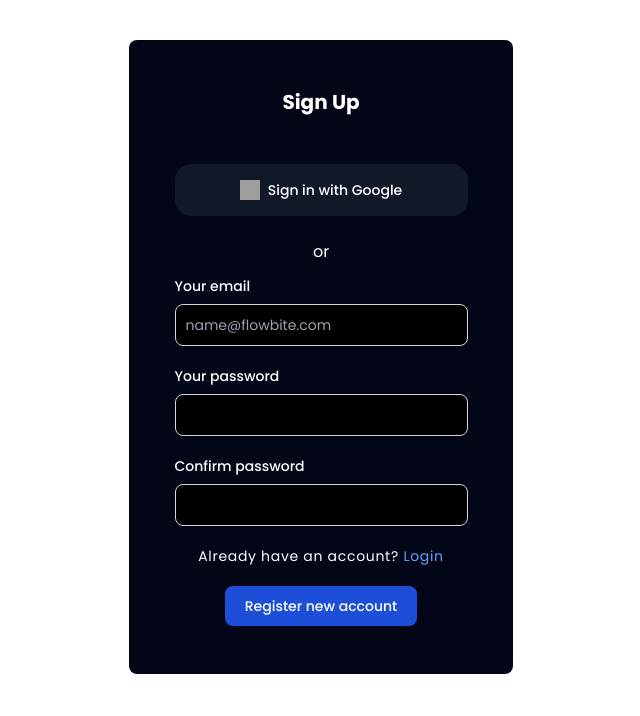
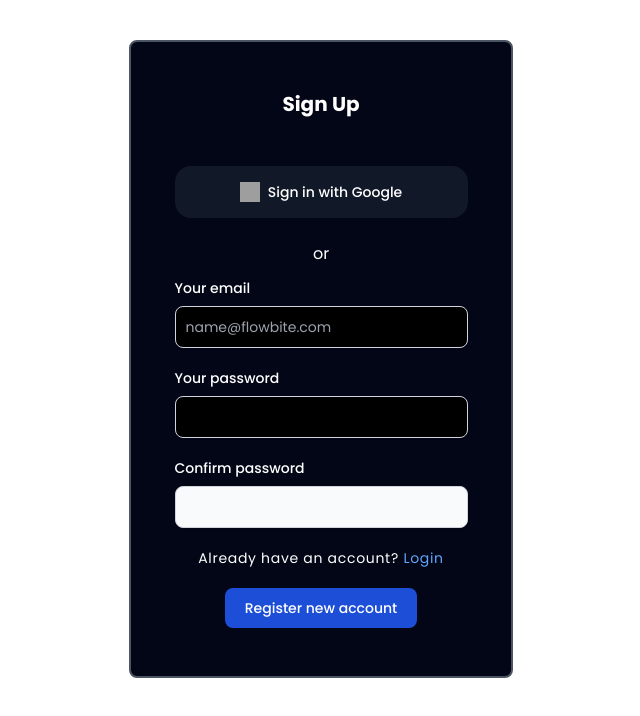
Before and after one commit to JeffreyJoel/Chat-app, a Next.js app: page /signup in a window 1280 px wide. Shown: the top 716 px of the page, without its empty margins (319-959 px from the left). Built offline with nearby package versions, Linux system fonts and the light colour scheme; grey boxes are pictures that could not be loaded.

Commit message:
sign up  page

```diff
--- a/app/login/page.tsx
+++ b/app/login/page.tsx
@@ -9,7 +9,7 @@ export default function Login() {
   const [password, setPassword] = useState("");
 
   return (
-    <form className="max-w-sm mx-auto w-[90%] bg-slate-950 hover:shadow-lg flex flex-col justify-center items-center py-12 mt-14  border-gray-400 rounded-lg p-8">
+    <form className="max-w-sm mx-auto w-[90%] bg-slate-950 hover:shadow-lg flex flex-col justify-center items-center py-12 mt-14 border-2 border-gray-600 rounded-lg p-8">
       <div>
         <h1 className="capitalize text-center font-bold text-xl mb-12">
           log in
--- a/app/page.tsx
+++ b/app/page.tsx
@@ -8,12 +8,12 @@ import Loading from "./loading";
 import { redirect } from "next/navigation";
 const ChatComponent: React.FC = () => {
 
-  // const auth = useSession({
-  //   required: true,
-  //   onUnauthenticated() {
-  //     redirect('/');
-  //   },
-  // });
+  const auth = useSession({
+    required: true,
+    onUnauthenticated() {
+      redirect('/');
+    },
+  });
   const { data: session, status } = useSession();
 
 
@@ -21,7 +21,7 @@ const ChatComponent: React.FC = () => {
 
   return (
     <div>
-    {status === 'loading' ? (
+    {status === "loading" ? (
 
       <Loading/>
     ) : status === 'authenticated' ? (
--- a/app/signup/page.tsx
+++ b/app/signup/page.tsx
@@ -12,6 +12,19 @@ export default function Signup() {
   const [email, setEmail] = useState("");
   const [password, setPassword] = useState("");
   const [confirmPassword, setConfirmPassword] = useState("");
+  const [passwordsMatch, setPasswordsMatch] = useState(true);
+
+  const handleConfirmPasswordChange = (e: { target: { value: SetStateAction<string>; }; }) => {
+    setConfirmPassword(e.target.value);
+    setPasswordsMatch(password === e.target.value);
+  };
+  const handlePasswordChange = (e: { target: { value: SetStateAction<string>; }; }) => {
+    setPassword(e.target.value);
+    setPasswordsMatch(e.target.value === confirmPassword);
+  };
+
+
+
 
   const signup = async () => {
     try {
@@ -32,7 +45,7 @@ export default function Signup() {
   };
 
   return (
-    <form className="max-w-sm mx-auto bg-slate-950 hover:shadow-lg flex flex-col justify-center items-center py-12 mt-10  border-gray-400 rounded-lg p-8">
+    <form className="max-w-sm mx-auto bg-slate-950 hover:shadow-lg flex flex-col justify-center items-center py-12 mt-10 border-2  border-gray-600 rounded-lg p-8">
       <div className="mb-5  ">
         <div>
           <h1 className=" capitalize text-center font-bold text-xl mb-12">
@@ -80,7 +93,7 @@ export default function Signup() {
           id="password"
           name="password"
           autoComplete="current-password"
-          onChange={(e) => setPassword(e.target.value)}
+          onChange={handlePasswordChange}
           className="shadow-sm bg-black border border-gray-300  text-sm rounded-lg focus:ring-blue-500 focus:border-blue-500 block w-full p-2.5 dark:bg-gray-700 dark:border-gray-600 dark:placeholder-gray-400 dark:text-white dark:focus:ring-blue-500 dark:focus:border-blue-500 dark:shadow-sm-light"
           required
         />
@@ -95,12 +108,17 @@ export default function Signup() {
         <input
           type="password"
           id="repeat-password"
-          name="password"
+          name="confirmPassword"
           autoComplete="current-password"
-          onChange={(e) => setConfirmPassword(e.target.value)}
-          className="shadow-sm bg-black border border-gray-300  text-sm rounded-lg focus:ring-blue-500 focus:border-blue-500 block w-full p-2.5 dark:bg-gray-700 dark:border-gray-600 dark:placeholder-gray-400 dark:text-white dark:focus:ring-blue-500 dark:focus:border-blue-500 dark:shadow-sm-light"
+          onChange={handleConfirmPasswordChange}
+          className={`bg-gray-50 border ${
+            passwordsMatch ? 'border-gray-300' : 'border-red-500'
+          } shadow-sm bg-black border border-gray-300  text-sm rounded-lg focus:ring-blue-500 focus:border-blue-500 block w-full p-2.5 dark:bg-gray-700 dark:border-gray-600 dark:placeholder-gray-400 dark:text-white dark:focus:ring-blue-500 dark:focus:border-blue-500 dark:shadow-sm-light`}
           required
         />
+         {!passwordsMatch && (
+        <p className="text-red-500 text-sm mt-1">Passwords do not match</p>
+      )}
       </div>
       <div className="flex items-start mb-5">
         <div>
```
